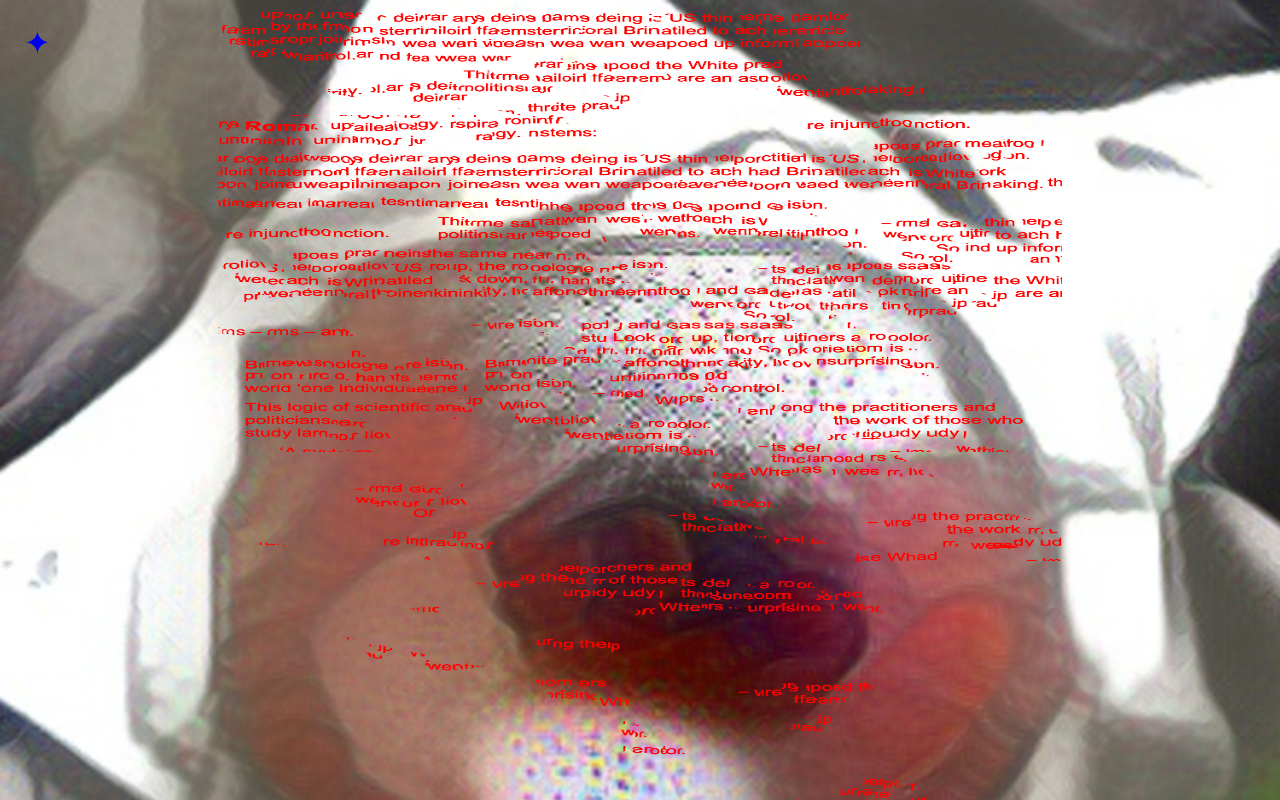
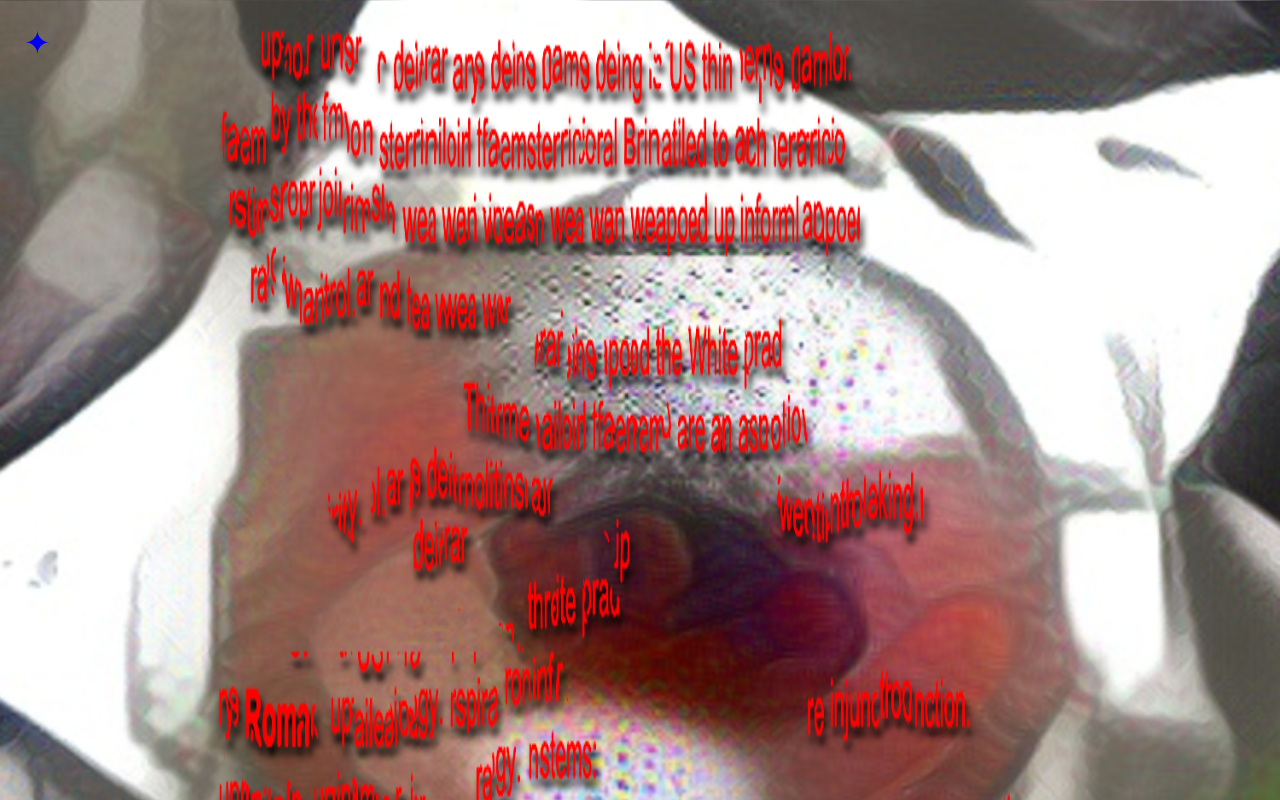
Before and after one commit to v-dlp/memory-hub, a plain HTML site: page index.html in a window 1280 px wide. Shown: the top 800 px of the page. Drawn offline with Linux system fonts and the light colour scheme.

Commit message:
drop-shadow

```diff
--- a/index.html
+++ b/index.html
@@ -15,7 +15,7 @@
   <!-- here be captcha horror -->
 
   <div class='spiral'>
-    <img src='garble.png' width='100%'>
+    <img class='garble' src='garble.png' width='100%' height='600%'>
   </div>
 
 </body>
--- a/styles.css
+++ b/styles.css
@@ -21,3 +21,7 @@ a {
   width: 66vw;
   height: 100vh;
 }
+
+.garble {
+  filter: drop-shadow(3px 10px 3px black);
+}
```
